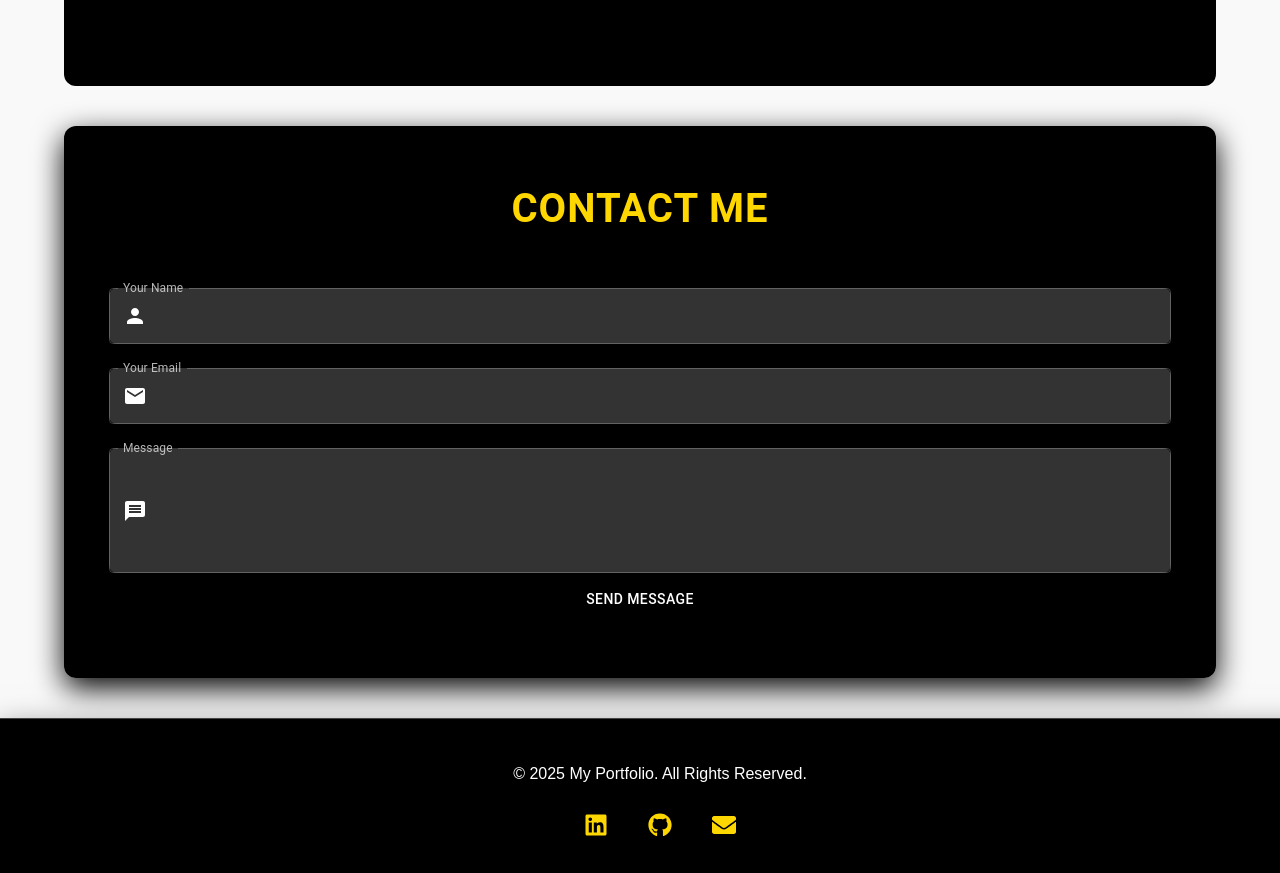
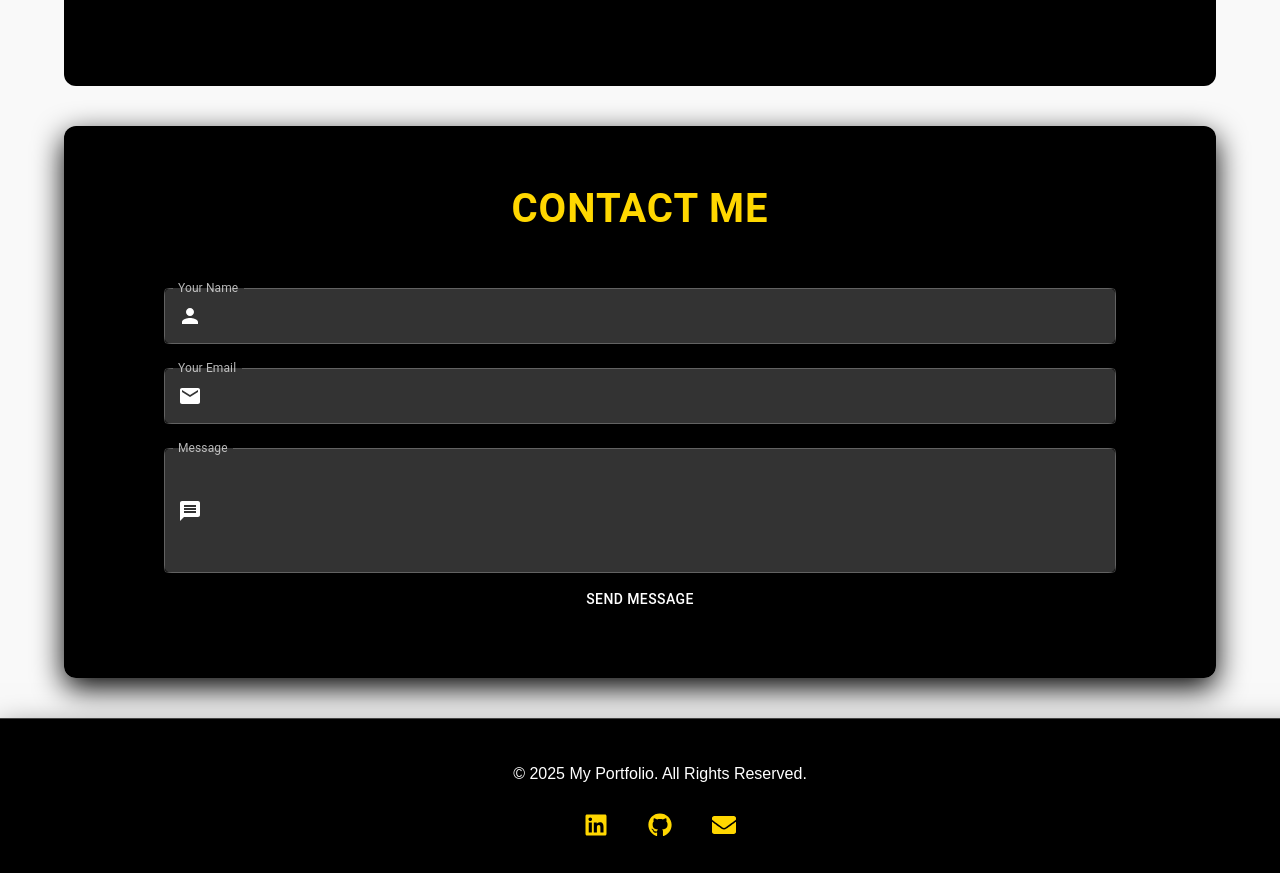
Before and after one commit to abhishekdevlooper/portfolio-bw, a React (Create React App) app: page / in a window 1280 px wide. Shown: the part 3460-4333 px from the top of the page. Built offline with nearby package versions, Linux system fonts and the light colour scheme.

Commit message:
UI updated v2.2

```diff
--- a/src/styles/contact.css
+++ b/src/styles/contact.css
@@ -1,7 +1,7 @@
 .contact-section {
   text-align: center;
   background: linear-gradient(135deg, rgb(0, 0, 0), rgb(0, 0, 0));
-  padding: 60px 45px;
+  padding: 60px 100px;
   backdrop-filter: blur(10px);
   /* background: linear-gradient(145deg, #121212cc, #1a1a1acc); */
   color: #FFD700;
```
